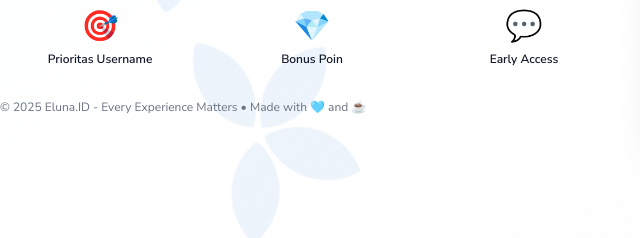
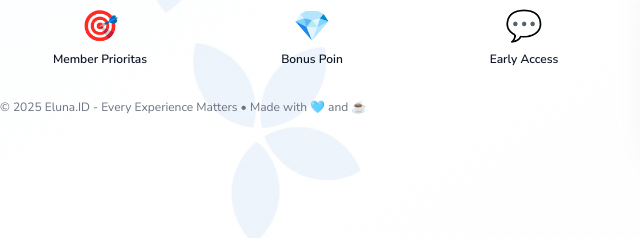
Before and after one commit to ariefandriyan/eluna-landing-teaser, a website: page public/index.html in a window 1280 px wide. Shown: the part 487-725 px from the top of the page, 0-640 px from the left. Drawn offline with nearby package versions, Linux system fonts and the light colour scheme.

Commit message:
minor change - USP

```diff
--- a/public/index.html
+++ b/public/index.html
@@ -189,7 +189,7 @@
           <div class="grid grid-cols-3 gap-3 pt-3">
             <div class="text-center">
               <div class="text-3xl mb-1.5">🎯</div>
-              <p class="text-xs font-semibold text-gray-900">Prioritas Username</p>
+              <p class="text-xs font-semibold text-gray-900">Member Prioritas</p>
             </div>
 
             <div class="text-center">
```
Also changed, not shown: 3 other files.
